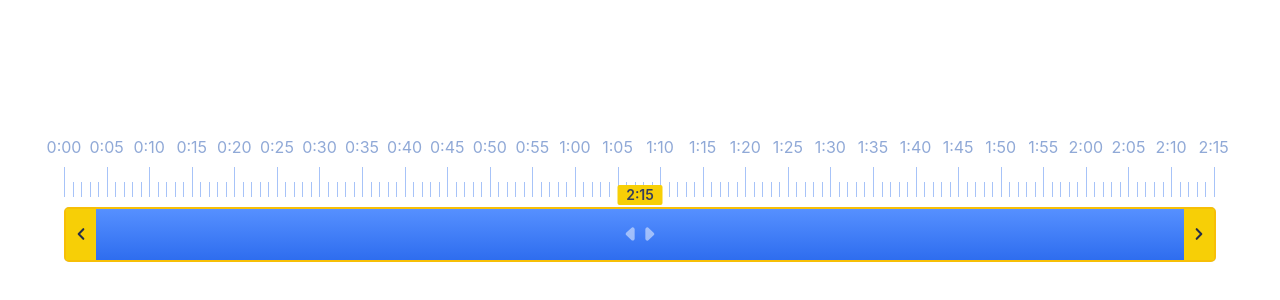
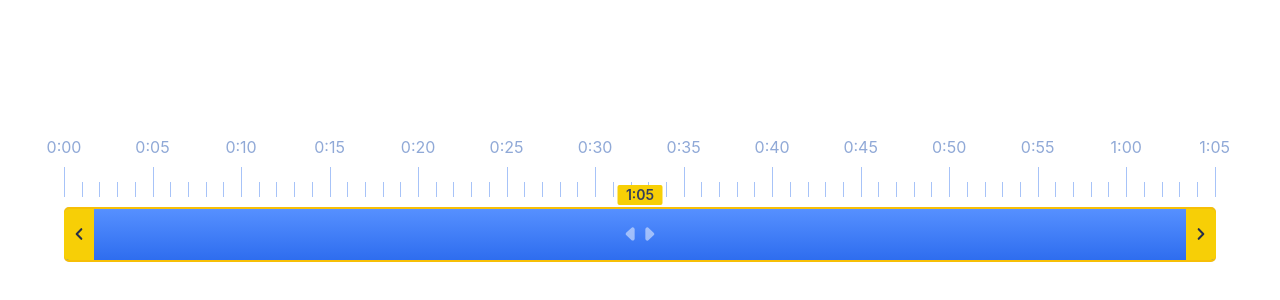
Before and after one commit to annayrin/trimmer, a React (Create React App) app: page / in a window 1280 px wide. Shown: the part 166-466 px from the top of the page. Built offline with nearby package versions, Linux system fonts and the light colour scheme.

Commit message:
changed a bit

```diff
--- a/src/Components/resizable-div/resizable-div.css
+++ b/src/Components/resizable-div/resizable-div.css
@@ -94,8 +94,9 @@
 }
 
 .left {
-    left: 0;
+    left: -2px;
     top: 0;
+    border-radius: 5px 0 0 5px;
 }
 
 .left:after {
@@ -114,8 +115,9 @@
 }
 
 .right {
-    right: 0;
+    right: -2px;
     top: 0;
+    border-radius: 0 5px 5px 0;
 }
 
 .right:after {
--- a/src/Components/resizable-div/resizable-div.jsx
+++ b/src/Components/resizable-div/resizable-div.jsx
@@ -4,7 +4,7 @@ import useResizableDiv from "./use-resizable-div";
 import {dragIcon, leftArrow, rightArrow} from "../../utlities";
 
 const initialData = {
-    initialTime: 135420, // up to 3 min to not mess up the seconds
+    initialTime: 65400, // up to 3 min to not mess up the seconds
     minTime: 10000,
 }
 function ResizableDiv() {
--- a/src/Components/resizable-div/use-resizable-div.js
+++ b/src/Components/resizable-div/use-resizable-div.js
@@ -1,11 +1,10 @@
-import {useLayoutEffect, useRef, useState} from 'react';
+import {useLayoutEffect, useMemo, useRef, useState} from 'react';
 import {getSecondsTracker, millisToMinutesAndSeconds} from "../../utlities";
-
 
 function UseResizableDiv(initialData) {
 
+    const {initialTime, minTime} = initialData
     const divRef = useRef(null)
-    const {initialTime, minTime} = initialData
     const [initialWidth, setInitialWidth] = useState(null)
     const [initialLeft, setInitialLeft] = useState(0) // left from viewport
     const [customWidth, setCustomWidth] = useState(null)
@@ -19,13 +18,11 @@ function UseResizableDiv(initialData) {
         width: `${customWidth * 100 / initialWidth}%`, //px to %
         left: `${customLeft * 100 / initialWidth}%` //px to %
     }
-
     const time = millisToMinutesAndSeconds(initialTime * customWidth / initialWidth)
     const start = millisToMinutesAndSeconds(customLeft * initialTime / initialWidth)
     const end = millisToMinutesAndSeconds((customWidth + customLeft) * initialTime / initialWidth)
     const minWidth = minTime * initialWidth / initialTime
-    const secondsTrack = getSecondsTracker(initialTime)
-
+    const secondsTrack = useMemo(() => getSecondsTracker(initialTime), [initialTime])
     const handleMouseDown = (event, side) => {
         event.preventDefault()
         setSide(side)
@@ -34,6 +31,7 @@ function UseResizableDiv(initialData) {
     }
     const handleMouseMove = event => {
         const leftMargin = event.clientX - initialLeft
+
         if (resizing) {
             if (side === "right") {
                 const width = customWidth - (customWidth - (leftMargin - customLeft))
@@ -56,12 +54,10 @@ function UseResizableDiv(initialData) {
             }
         }
     }
-
     const handleDrag = () => {
         setDragging(true)
         if (resizing) setResizing(false)
     }
-
     const handleMouseUp = () => {
         if (resizing) setResizing(false)
         if (side?.length) setSide("")
```
